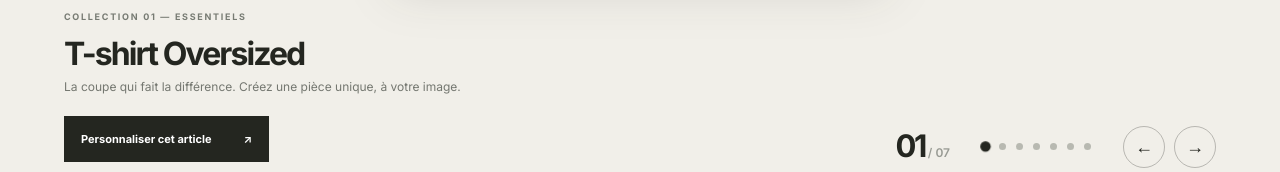
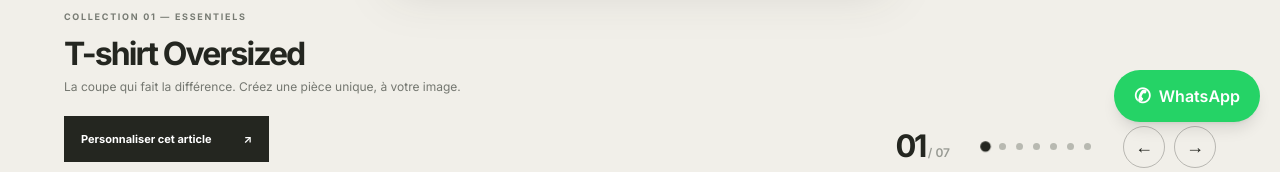
Before and after one commit to yakoumobi-sys/caractere.store, a Next.js app: page / in a window 1280 px wide. Shown: the part 658-830 px from the top of the page. Built offline with nearby package versions, Linux system fonts and the light colour scheme.

Commit message:
Display WhatsApp contact menu sitewide

```diff
--- a/app/layout.tsx
+++ b/app/layout.tsx
@@ -1,6 +1,7 @@
 import type { Metadata } from 'next'
 import { Inter, Oswald } from 'next/font/google'
 import './globals.css'
+import WhatsAppContact from './components/WhatsAppContact'
 import { JsonLd, jsonLdGraph, organizationLd, localBusinessLd, SITE_URL, LOGO_URL } from '@/lib/seo'
 
 const inter = Inter({ subsets: ['latin'], variable: '--font-inter', display: 'swap', weight: ['300','400','500','600','700'] })
@@ -61,7 +62,7 @@ export default function RootLayout({ children }: { children: React.ReactNode })
             Google et les assistants IA lisent pour savoir qui publie le site. */}
         <JsonLd data={jsonLdGraph(organizationLd, localBusinessLd)} />
       </head>
-      <body className="font-sans">{children}</body>
+      <body className="font-sans">{children}<WhatsAppContact /></body>
     </html>
   )
 }
```
